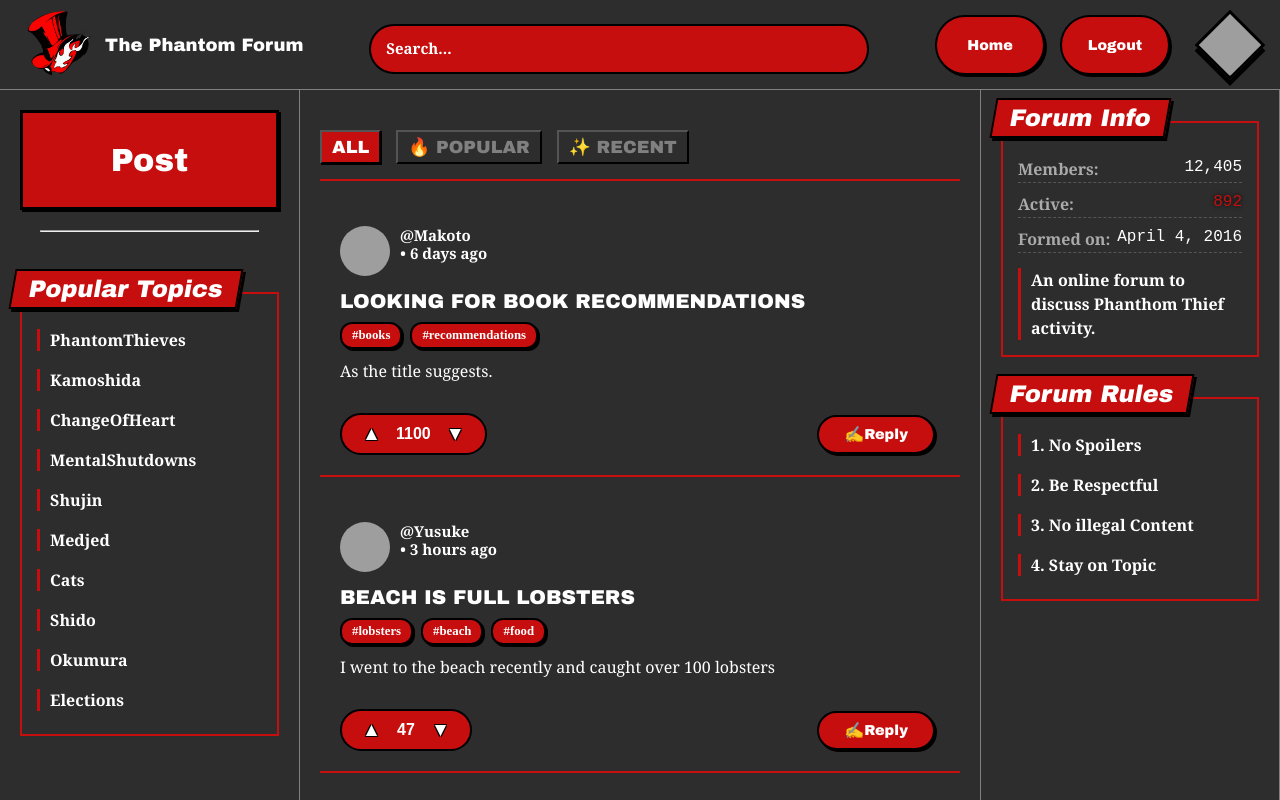
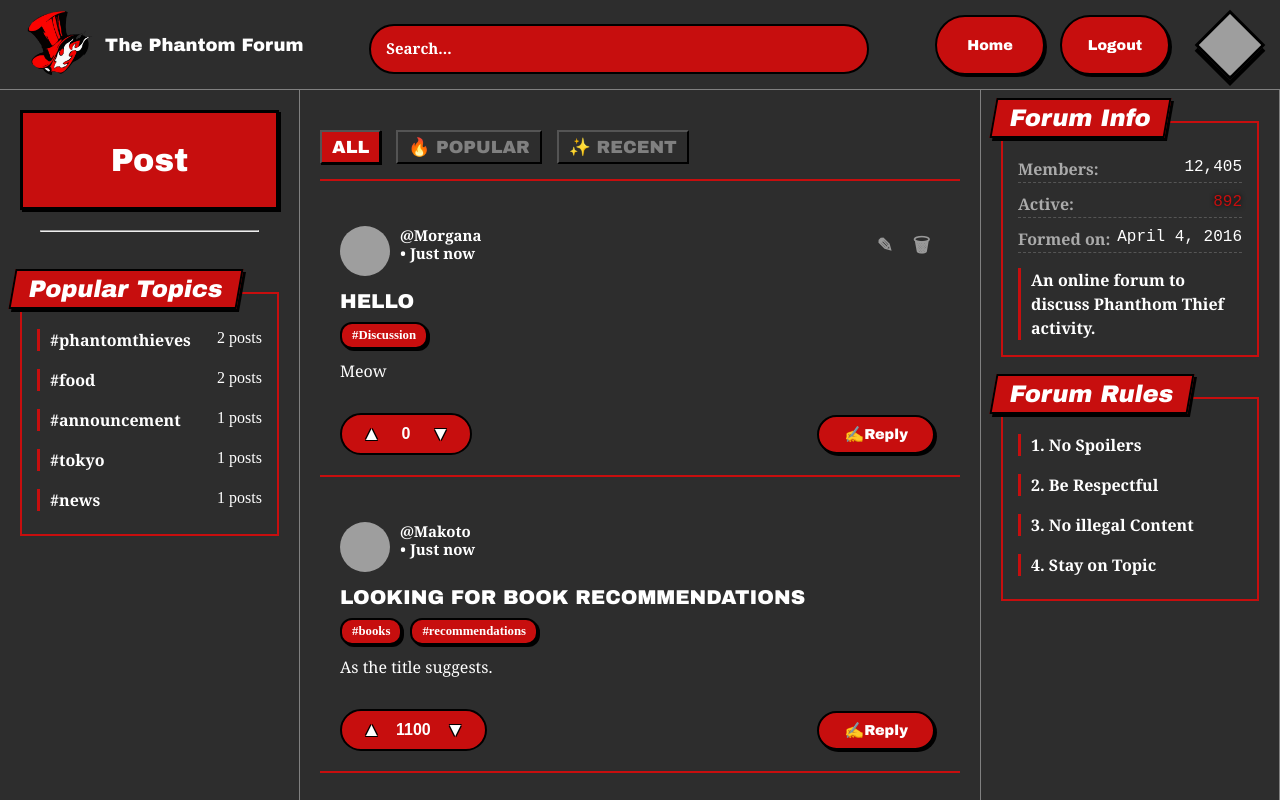
Before and after one commit to Metthy1871/CCAPDEV-MCO, a React (Vite) app in the folder frontend/: page / in a window 1280 px wide. Shown: the top 800 px of the page. Built offline with nearby package versions, Linux system fonts and the light colour scheme; data requests are answered from the project's data file; grey boxes are pictures that could not be loaded.

Commit message:
feat: added create post feature and popular topics post count

```diff
--- a/frontend/db.json
+++ b/frontend/db.json
@@ -5,9 +5,12 @@
       "user": "Joker",
       "title": "The Phantom Thieves have returned!",
       "content": "Get ready for a change of heart. We are coming for your distorted desires.",
-      "date": "2 hours ago",
+      "date": "2026-03-13T00:30:00.000+08:00",
       "votes": 15,
-      "tags": ["announcement", "phantom_thieves"],
+      "tags": [
+        "announcement",
+        "phantomthieves"
+      ],
       "comments": []
     },
     {
@@ -15,9 +18,12 @@
       "user": "Ryuji",
       "title": "Ramen shop recommendations?",
       "content": "I'm starving. Where is the best bowl in Shibuya?",
-      "date": "5 hours ago",
+      "date": "2026-02-14T00:30:00.000+08:00",
       "votes": 4,
-      "tags": ["food", "tokyo"],
+      "tags": [
+        "food",
+        "tokyo"
+      ],
       "comments": []
     },
     {
@@ -25,19 +31,24 @@
       "user": "Morgana",
       "title": "The Phantom Thieves Strike Again!",
       "content": "Did anyone else see the calling card on the news? Kamoshida is done for.",
-      "date": "3 hours ago",
+      "date": "2025-03-14T00:30:00.000+08:00",
       "votes": 1205,
-      "tags": ["news", "phantomthieves", "justice", "kamoshida"],
+      "tags": [
+        "news",
+        "phantomthieves",
+        "justice",
+        "kamoshida"
+      ],
       "comments": [
         {
           "user": "Morgana",
-            "date": "2 hour ago",
+          "date": "2026-03-14T00:30:00.000+08:00",
           "content": "Go to sleep",
           "votes": 67,
           "comments": [
             {
               "user": "Joker",
-                    "date": "1 hour ago",
+              "date": "2026-03-14T00:30:00.000+08:00",
               "content": "silence cat",
               "votes": 69,
               "comments": []
@@ -51,9 +62,13 @@
       "user": "Yusuke",
       "title": "BEACH IS FULL LOBSTERS",
       "content": "I went to the beach recently and caught over 100 lobsters",
-      "date": "3 hours ago",
+      "date": "2026-03-14T00:30:00.000+08:00",
       "votes": 47,
-      "tags": ["lobsters", "beach", "food"],
+      "tags": [
+        "lobsters",
+        "beach",
+        "food"
+      ],
       "comments": [
         {
           "user": "Morgana",
@@ -72,36 +87,39 @@
       ]
     },
     {
-        "id": 5,
+      "id": "5",
       "title": "Looking for book recommendations",
       "user": "Makoto",
-        "date": "6 days ago",
+      "date": "2026-03-14T00:30:00.000+08:00",
       "content": "As the title suggests.",
       "votes": 1100,
-        "tags": ["books", "recommendations"],
+      "tags": [
+        "books",
+        "recommendations"
+      ],
       "comments": [
         {
           "user": "Haru",
-                "date": "4 days ago",
+          "date": "2026-03-09T14:30:00.000+08:00",
           "content": "What genres are you interested in?",
           "votes": 67,
           "comments": [
             {
               "user": "Makoto",
-                        "date": "4 days ago",
+              "date": "2016-04-09T14:30:00.000+08:00",
               "content": "Hmm I want one that'll move me to tears",
               "votes": 35,
               "comments": [
                 {
                   "user": "Haru",
-                                "date": "4 days ago",
+                  "date": "2016-04-09T14:30:00.000+08:00",
                   "content": "All Quiet on the Western Front. War never changes.",
                   "votes": 26,
                   "comments": []
                 },
                 {
                   "user": "Futaba",
-                                "date": "4 days ago",
+                  "date": "2016-04-09T14:30:00.000+08:00",
                   "content": "Introduction to Algorithms by Thomas H. Cormen, Charles E. Leiserson, Ronald L. Rivest, and Clifford Stein https://www.goodreads.com/book/show/108986.Introduction_to_Algorithms",
                   "votes": -4,
                   "comments": []
@@ -112,13 +130,13 @@
         },
         {
           "user": "Joker",
-                "date": "2 day ago",
+          "date": "2016-04-09T14:30:00.000+08:00",
           "content": "Why are you posting here? Just go to the library",
           "votes": -1000,
           "comments": [
             {
               "user": "Ryuji",
-                        "date": "1 days ago",
+              "date": "2016-04-09T14:30:00.000+08:00",
               "content": "Get ratio'd",
               "votes": 89,
               "comments": []
@@ -126,15 +144,26 @@
           ]
         }
       ]
+    },
+    {
+      "id": "d40e",
+      "title": "Hello",
+      "user": "Morgana",
+      "date": "2026-03-14T14:13:42.351+08:00",
+      "content": "Meow",
+      "votes": 0,
+      "tags": [
+        "Discussion"
+      ],
+      "comments": []
     }
   ],
-
   "users": [
     {
       "id": "0",
       "username": "Guest",
       "bio": "",
-      "joinDate": "?",
+      "joinDate": "2016-04-09T14:30:00.000+08:00",
       "stats": {
         "posts": 0,
         "karma": 0
@@ -145,7 +174,7 @@
       "id": "1",
       "username": "Joker",
       "bio": "I like cats",
-      "joinDate": "2016-04-09T14:30:00.000Z",
+      "joinDate": "2016-04-09T14:30:00.000+08:00",
       "stats": {
         "posts": 0,
         "karma": 0
@@ -156,7 +185,7 @@
       "id": "2",
       "username": "Morgana",
       "bio": "Meow Meow",
-      "joinDate": "2016-04-12T14:30:00.000Z",
+      "joinDate": "2016-04-12T14:30:00.000+08:00",
       "stats": {
         "posts": 0,
         "karma": 0
@@ -167,7 +196,7 @@
       "id": "3",
       "username": "Ryuji",
       "bio": "Former athlete",
-      "joinDate": "2016-04-13T00:00:00.000Z",
+      "joinDate": "2016-04-13T00:00:00.000+08:00",
       "stats": {
         "posts": 0,
         "karma": 0
@@ -178,7 +207,7 @@
       "id": "4",
       "username": "Ann",
       "bio": "1/4th American",
-      "joinDate": "2016-04-12T14:30:00.000Z",
+      "joinDate": "2016-04-12T14:30:00.000+08:00",
       "stats": {
         "posts": 0,
         "karma": 0
@@ -189,7 +218,7 @@
       "id": "5",
       "username": "Mishima",
       "bio": "Certified Nerd",
-      "joinDate": "2016-04-12T14:30:00.000Z",
+      "joinDate": "2016-04-12T14:30:00.000+08:00",
       "stats": {
         "posts": 0,
         "karma": 0
@@ -200,7 +229,7 @@
       "id": "6",
       "username": "Yusuke",
       "bio": "Lobsters",
-      "joinDate": "2016-04-12T14:30:00.000Z",
+      "joinDate": "2016-04-12T14:30:00.000+08:00",
       "stats": {
         "posts": 0,
         "karma": 0
@@ -211,7 +240,7 @@
       "id": "7",
       "username": "Makoto",
       "bio": "Student council president",
-      "joinDate": "2016-04-12T14:30:00.000Z",
+      "joinDate": "2016-04-12T14:30:00.000+08:00",
       "stats": {
         "posts": 0,
         "karma": 0
@@ -222,7 +251,7 @@
       "id": "8",
       "username": "Futaba",
       "bio": "I love computers",
-      "joinDate": "2016-04-12T14:30:00.000Z",
+      "joinDate": "2016-04-12T14:30:00.000+08:00",
       "stats": {
         "posts": 0,
         "karma": 0
@@ -233,12 +262,13 @@
       "id": "9",
       "username": "Haru",
       "bio": "Capitalism never changes",
-      "joinDate": "2016-04-12T14:30:00.000Z",
+      "joinDate": "2016-04-12T14:30:00.000+08:00",
       "stats": {
         "posts": 0,
         "karma": 0
       },
       "avatar": "https://i.redd.it/k65b6u682s661.png"
     }
-  ]
+  ],
+  "$schema": "./node_modules/json-server/schema.json"
 }
--- a/frontend/src/components/Comment.jsx
+++ b/frontend/src/components/Comment.jsx
@@ -2,16 +2,23 @@
 
 import { useState } from 'react';
 import { Link } from 'react-router-dom'
+
 import Vote_Button from './Vote_Button';
 import Pill_Button from './Pill_Button';
+
 import { user_controller } from '../controllers/user_controller';
+import { getRelativeTime, getExactTime } from '../utils/timeUtils';
+
 import './Comment.css';
 
 function Comment({user, date, content, votes, comments}) {
 
     const author = user_controller.getUserByName(user);
     const current_user = user_controller.getCurrentUser();
+
     const isAuthor = current_user.username === user;
+    const relativeDate = getRelativeTime(date);
+    const exactDate = getExactTime(date);
 
     const [showComments, setShowComments] = useState(true);
 
@@ -62,8 +69,8 @@ function Comment({user, date, content, votes, comments}) {
                         </span>
 
                         {/* Comment date */}
-                        <span className = "comment_date">
-                            • {date}
+                        <span className = "comment_date" title = {exactDate}>
+                            • {relativeDate}
                         </span>
 
                     </div>
--- a/frontend/src/components/Create_Post.jsx
+++ b/frontend/src/components/Create_Post.jsx
@@ -1,17 +1,48 @@
 /* This component contains the post creation menu. */
 
 import { useState } from 'react';
+
+import { useCreatePost } from '../hooks/useCreatePost';
+import { useFetchCurrentUser } from '../hooks/useFetchCurrentUser';
 import Pill_Button from './Pill_Button';
+
 import './Create_Post.css';
 
-function Create_Post({ isOpen, onClose, onCreate }) {
+function Create_Post({ isOpen, onClose }) {
 
     const [title, setTitle] = useState("");
     const [content, setContent] = useState("");
 
+    const { data: current_user } = useFetchCurrentUser();
+    const createPostMutation = useCreatePost();
+
     /* If not open, don't render */
     if (!isOpen)
         return null;
+
+    const handlePostSubmit = () => {
+
+        if (!title.trim() || !content.trim())
+            return;
+
+        const newPost = {
+            title: title,
+            user: current_user?.username,
+            date: new Date().toISOString().replace('Z', '+08:00'),
+            content: content,
+            votes: 0,
+            tags: ["Discussion"],
+            comments: []
+        };
+
+        createPostMutation.mutate(newPost, {
+            onSuccess: () => {
+                setTitle("");
+                setContent("");
+                onClose();
+            }
+        });
+    }
 
     return (
 
@@ -73,10 +104,11 @@ function Create_Post({ isOpen, onClose, onCreate }) {
                     />
 
                     <Pill_Button
-                        text = "POST"
-                        icon = "🪶"
-                        onClick ={() => onCreate(title, content)}
+                        text = {createPostMutation.isPending ? "Posting..." : "Post"}
+                        icon = {createPostMutation.isPending ? "⏳" : "🪶"}
+                        onClick = {handlePostSubmit}
                         className = "send_button"
+                        disabled = {createPostMutation.isPending}
                     />
 
                 </div>
--- a/frontend/src/components/Post.jsx
+++ b/frontend/src/components/Post.jsx
@@ -2,17 +2,24 @@
 
 import { useState } from 'react';
 import { useNavigate, Link } from 'react-router-dom';
+
 import Pill_Button from './Pill_Button';
 import Vote_Button from './Vote_Button';
 import Comment from './Comment';
+
 import { user_controller } from '../controllers/user_controller';
+import { getRelativeTime, getExactTime } from '../utils/timeUtils';
+
 import './Post.css';
 
 function Post({id, title, user, date, content, votes, isPreview, tags = [], comments = []}) {
 
     const author = user_controller.getUserByName(user);
     const current_user = user_controller.getCurrentUser();
+
     const isAuthor = current_user.username === user;
+    const relativeDate = getRelativeTime(date);
+    const exactDate = getExactTime(date);
 
     /* If we are in Preview (Home), hide comments. If Full Page, show them */
     const [showComments, setShowComments] = useState(!isPreview);
@@ -74,8 +81,8 @@ function Post({id, title, user, date, content, votes, isPreview, tags = [], comm
                         </span>
 
                         {/* Post date */}
-                        <span className = "post_date">
-                            • {date}
+                        <span className = "post_date" title = {exactDate}>
+                            • {relativeDate}
                         </span>
 
                     </div>
--- a/frontend/src/components/Trending_Topics.css
+++ b/frontend/src/components/Trending_Topics.css
@@ -24,7 +24,7 @@
     transform: skew(-10deg);
 }
 
-.trend_cloud {
+.trend_list {
 
     list-style: none;
     padding: 0;
@@ -32,6 +32,12 @@
     display: flex;
     flex-direction: column;
     gap: 10px;
+}
+
+.topic {
+
+    display: flex;
+    justify-content: space-between;
 }
 
 .keyword {
@@ -55,3 +61,8 @@
 
     transform: translate(1px, 1px);
 }
+
+.topic_count {
+
+    color: white;
+}
--- a/frontend/src/components/Trending_Topics.jsx
+++ b/frontend/src/components/Trending_Topics.jsx
@@ -1,9 +1,15 @@
 /* This component renders the trending topics. */
 
-import { trending_topics } from '../data/trending_topics';
+import { useFetchPopularTopics } from '../hooks/useFetchPopularTopics';
+
 import './Trending_Topics.css';
 
 function Trending_Topics() {
+
+    const { data: popularTopics, isLoading } = useFetchPopularTopics();
+
+    if (isLoading)
+        return <div>Loading popular topics...</div>;
 
     return (
 
@@ -13,21 +19,19 @@ function Trending_Topics() {
                     Popular Topics
                 </h3>
 
-                <div className = "trend_cloud">
+                <ul className = "trend_list">
 
                     {/* Map the list of trending topics */}
-                    {trending_topics.map((word) => (
+                    {popularTopics.map(tag => (
 
-                        <span
-                            key = {word.id}
-                            className = "keyword"
-                        >
-                            {word.text}
-                        </span>
+                        <li key = {tag.name} className = "topic">
+                            <span className = "keyword">#{tag.name}</span>
+                            <span className = "topic_count">{tag.count} posts</span>
+                        </li>
 
                     ))}
 
-                </div>
+                </ul>
         </div>
 
     );
--- a/frontend/src/data/trending_topics.js
+++ /dev/null
@@ -1,14 +0,0 @@
-{/* Sample trending topics */}
-export const trending_topics = [
-
-    { id: 1, text: "PhantomThieves"},
-    { id: 2, text: "Kamoshida"},
-    { id: 3, text: "ChangeOfHeart"},
-    { id: 4, text: "MentalShutdowns"},
-    { id: 5, text: "Shujin"},
-    { id: 6, text: "Medjed"},
-    { id: 7, text: "Cats"},
-    { id: 8, text: "Shido"},
-    { id: 9, text: "Okumura"},
-    { id: 10, text: "Elections"}
-];
--- /dev/null
+++ b/frontend/src/hooks/useCreatePost.js
@@ -0,0 +1,19 @@
+import { useMutation, useQueryClient } from '@tanstack/react-query';
+import axios from 'axios';
+
+export function useCreatePost() {
+
+    const queryClient = useQueryClient();
+
+    return useMutation({
+
+        mutationFn: async (newPostData) => {
+            const response = await axios.post('http://localhost:8000/posts', newPostData);
+            return response.data;
+        },
+
+        onSuccess: () => {
+            queryClient.invalidateQueries({ queryKey: ['posts'] });
+        }
+    });
+}
--- a/frontend/src/hooks/useFetchCurrentUser.js
+++ b/frontend/src/hooks/useFetchCurrentUser.js
@@ -3,8 +3,8 @@ import axios from 'axios';
 
 export function useFetchCurrentUser() {
 
-    //Hardcoded until real login is built
-    const username = "Guest";
+    // Hardcoded until real login is built
+    const username = "Morgana";
 
     return useQuery({
         queryKey: ['currentUser', username],
--- /dev/null
+++ b/frontend/src/hooks/useFetchPopularTopics.js
@@ -0,0 +1,35 @@
+import { useQuery } from '@tanstack/react-query';
+import axios from 'axios';
+
+export function useFetchPopularTopics() {
+
+    return useQuery({
+        queryKey: ['popularTags'],
+        queryFn: async () => {
+
+            // Fetch every post from the database
+            const response = await axios.get('http://localhost:8000/posts');
+            const posts = response.data;
+
+            // Create a dictionary to tally the votes
+            const tagTally = {};
+
+            posts.forEach(post => {
+                if (post.tags && Array.isArray(post.tags)) {
+                    post.tags.forEach(tag => {
+                        // If the tag exists, add 1. If not, start it at 1.
+                        tagTally[tag] = (tagTally[tag] || 0) + 1;
+                    });
+                }
+            });
+
+            // Convert the dictionary into a sorted array
+            const sortedTags = Object.entries(tagTally)
+                .map(([name, count]) => ({ name, count }))
+                .sort((a, b) => b.count - a.count) // Sort highest to lowest
+                .slice(0, 5); // Keep the Top 5 most popular
+
+            return sortedTags;
+        }
+    });
+}
--- /dev/null
+++ b/frontend/src/utils/timeUtils.js
@@ -0,0 +1,58 @@
+/* This file handles frontend time formatting */
+
+export function getRelativeTime(dateString) {
+
+    if (!dateString)
+        return "";
+
+    const postDate = new Date(dateString);
+    const now = new Date();
+    const secondsPast = Math.floor((now - postDate) / 1000);
+
+    // Under 1 minute
+    if (secondsPast < 60) {
+        return "Just now";
+    }
+
+    // Under 1 hour
+    if (secondsPast < 3600) {
+        const minutes = Math.floor(secondsPast / 60);
+        return `${minutes}minutes ago`;
+    }
+
+    // Under 24 hours
+    if (secondsPast < 86400) {
+        const hours = Math.floor(secondsPast / 3600);
+        return `${hours}hours ago`;
+    }
+
+    // Under 31 days
+    if (secondsPast < 2592000) {
+        const days = Math.floor(secondsPast / 86400);
+        return `${days}days ago`;
+    }
+
+    // Under 1 year
+    if (secondsPast < 31536000) {
+        const months = Math.floor(secondsPast / 2592000);
+        return `${months}months ago`;
+    }
+
+    // Over 1 year
+    const years = Math.floor(secondsPast / 31536000);
+    return `${years}y ago`;
+}
+
+export function getExactTime(dateString) {
+
+    if (!dateString)
+        return "";
+
+    return new Date(dateString).toLocaleString('en-US', {
+        month: 'long',
+        day: 'numeric',
+        year: 'numeric',
+        hour: 'numeric',
+        minute: '2-digit'
+    }).replace(' at ', ' at ');
+}
```
Also changed, not shown: frontend/src/pages/Home.jsx (+10 -10 lines). Lines whose indentation alone changed are shown as unchanged.
